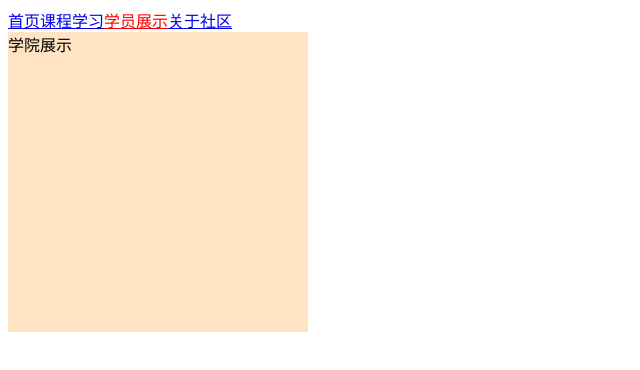
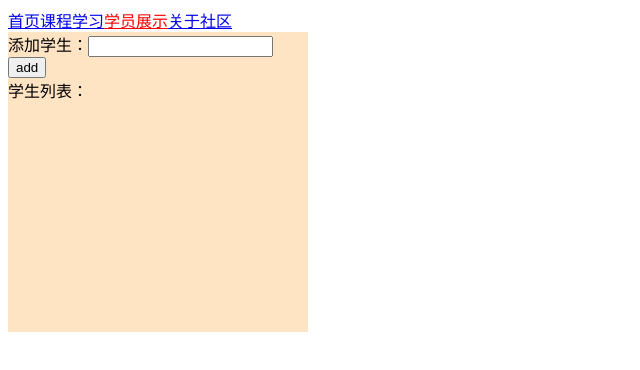
Before and after one commit to git478345960/VueItems, a Vue app: page /student in a window 1280 px wide. Shown: the top 370 px of the page, without its empty margins (0-640 px from the left). Built offline with nearby package versions, Linux system fonts and the light colour scheme.

Commit message:
增加了子传父父传子

```diff
--- a/src/components/Student.vue
+++ b/src/components/Student.vue
@@ -1,11 +1,29 @@
 <template>
-  <div>学院展示</div>
+  <div>
+    <add-student @add = "add"></add-student>
+    <student-list :list = "list"></student-list>
+  </div>
 
 </template>
 
 <script>
+import addStudent from '@/components/addStudent/add'
+import studentList from '@/components/addStudent/studentList'
 export default{
-
+  components:{
+    addStudent,
+    studentList
+  },
+  data(){
+    return {
+      list : [],
+    }
+  },
+  methods: {
+    add(name){
+      this.list.push(name);
+    }
+  }
 }
 </script>
 
--- /dev/null
+++ b/src/components/addStudent/add.vue
@@ -0,0 +1,26 @@
+<template>
+    <div>添加学生：<input type="text" v-model = name>
+    <button @click="add">add</button></div>
+
+</template>
+
+<script>
+export default{
+  data(){
+    return {
+      name:'',
+    }
+  },
+  methods:{
+    add(){
+      this.$emit('add',this.name);
+
+
+    }
+  }
+}
+</script>
+
+<style scoped>
+
+</style>
--- /dev/null
+++ b/src/components/addStudent/studentList.vue
@@ -0,0 +1,23 @@
+<template>
+  <div>
+    学生列表：
+    <ul>
+      <li
+       v-for = "(item,index) in list "
+      :key = "index"
+      >{{item}}</li>
+    </ul>
+  </div>
+
+</template>
+
+<script>
+export default{
+
+      props: ['list']
+    }
+</script>
+
+<style scoped>
+
+</style>
```
